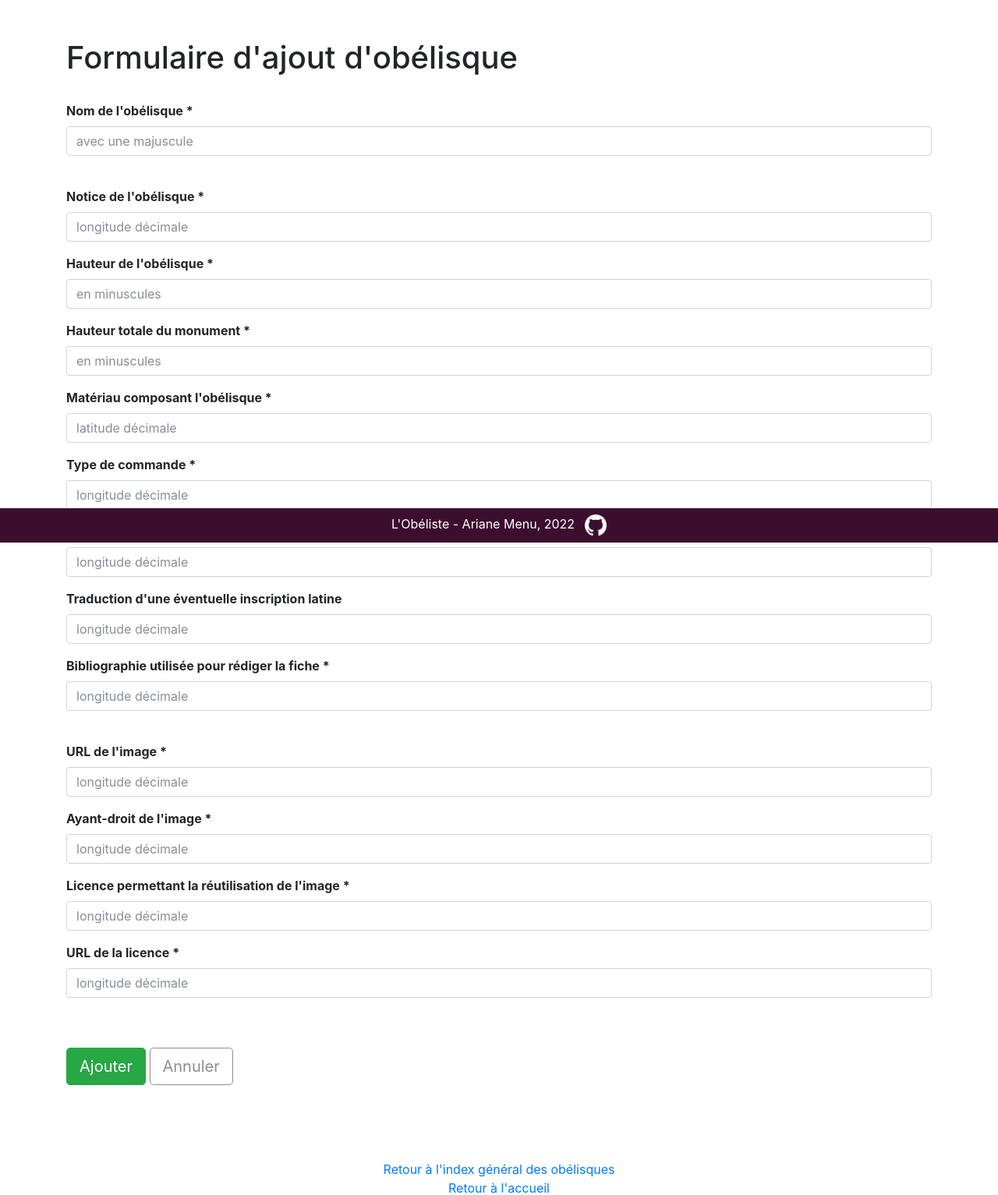
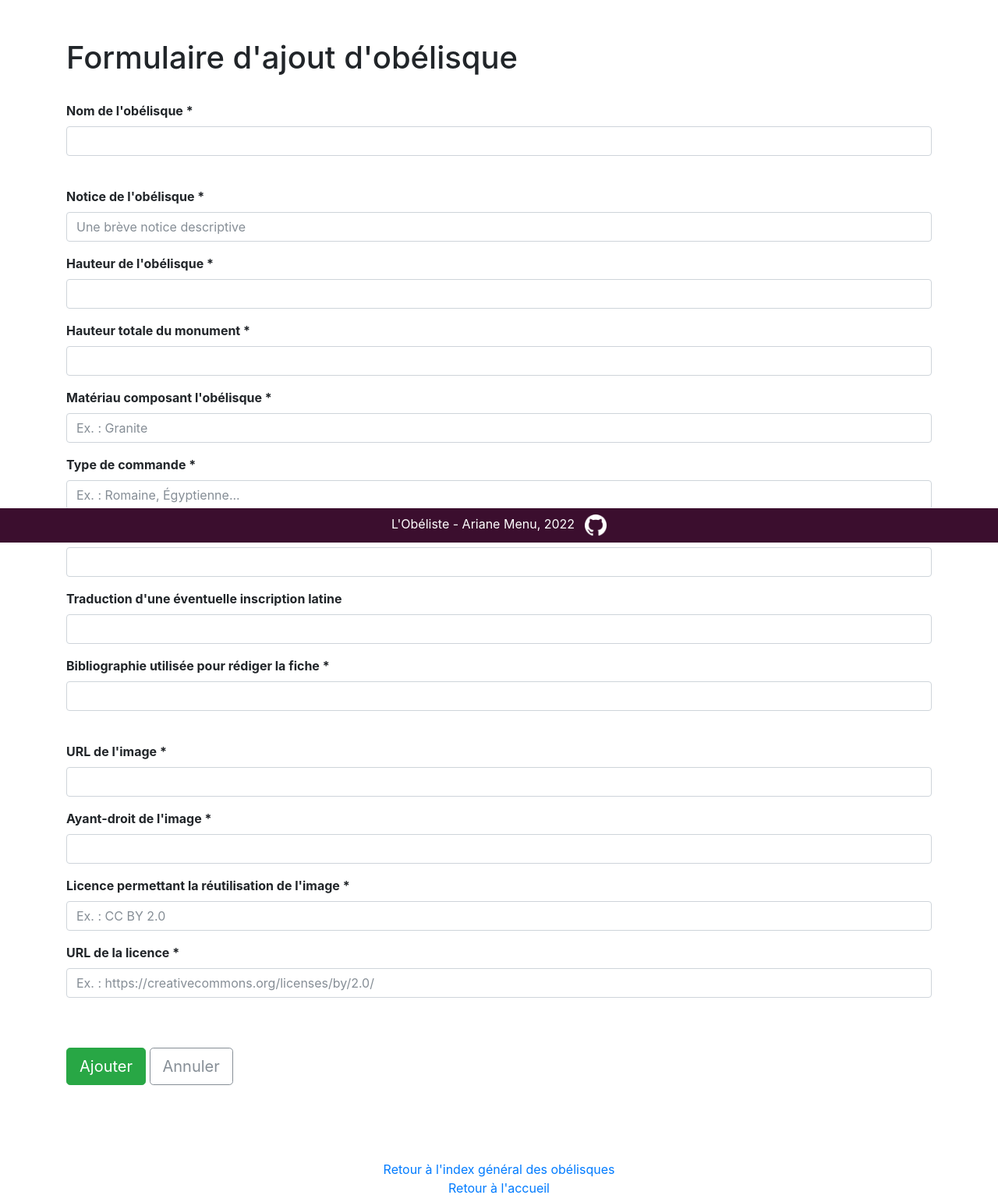
Before and after one commit to A-Menu/Obeliste, a Flask app: page /obelisque/add in a window 1280 px wide; the page is wider, and only the part inside the window is pictured. Shown: the part 104-1637 px from the top of that part at 78% size. Run offline with Flask 2, Linux system fonts and the light colour scheme; a user stored in the database is signed in; some libraries are stand-ins or nearby versions.

Commit message:
MaJ des formulaires

```diff
--- a/app/routes/generic.py
+++ b/app/routes/generic.py
@@ -508,9 +508,8 @@ def localisation_delete(localisation_id):
         return render_template("pages/lieu_form_delete.html", supprimable=supprimable)
 
 
+#La page pour la gestion des élévations
 #Source : https://www.youtube.com/watch?v=XTpLbBJTOM4
-# This is the index route where we are going to
-# query on all our employee data
 @app.route('/elevations')
 @login_required
 def elevations():
--- a/app/templates/pages/obelisque_form_add.html
+++ b/app/templates/pages/obelisque_form_add.html
@@ -9,57 +9,57 @@
     <form class="form" method="POST" action="{{url_for('obelisque_add')}}">
         <div class="mb-3">
             <label for="obelisque_add_nom" class="form-label"><b>Nom de l'obélisque *</b></label>
-            <input type="text" class="form-control" id="obelisque_add_nom" name="obelisque_add_nom" placeholder="avec une majuscule">
+            <input type="text" class="form-control" id="obelisque_add_nom" name="obelisque_add_nom">
         </div>
         <br>
         <div class="mb-3">
             <label for="obelisque_add_notice" class="form-label"><b>Notice de l'obélisque *</b></label>
-            <input type="text" class="form-control" id="obelisque_add_notice" name="obelisque_add_notice" placeholder="longitude décimale">
+            <input type="text" class="form-control" id="obelisque_add_notice" name="obelisque_add_notice" placeholder="Une brève notice descriptive">
         </div>
         <div class="mb-3">
             <label for="obelisque_add_hauteur" class="form-label"><b>Hauteur de l'obélisque *</b></label>
-            <input type="text" class="form-control" id="obelisque_add_hauteur" name="obelisque_add_hauteur" placeholder="en minuscules">
+            <input type="text" class="form-control" id="obelisque_add_hauteur" name="obelisque_add_hauteur">
         </div>
         <div class="mb-3">
             <label for="obelisque_add_hauteur_avec_base" class="form-label"><b>Hauteur totale du monument *</b></label>
-            <input type="text" class="form-control" id="obelisque_add_hauteur_avec_base" name="obelisque_add_hauteur_avec_base" placeholder="en minuscules">
+            <input type="text" class="form-control" id="obelisque_add_hauteur_avec_base" name="obelisque_add_hauteur_avec_base">
         </div>
         <div class="mb-3">
             <label for="obelisque_add_materiau" class="form-label"><b>Matériau composant l'obélisque *</b></label>
-            <input type="text" class="form-control" id="obelisque_add_materiau" name="obelisque_add_materiau" placeholder="latitude décimale">
+            <input type="text" class="form-control" id="obelisque_add_materiau" name="obelisque_add_materiau" placeholder="Ex. : Granite">
         </div>
         <div class="mb-3">
             <label for="obelisque_add_type_commande" class="form-label"><b>Type de commande *</b></label>
-            <input type="text" class="form-control" id="obelisque_add_type_commande" name="obelisque_add_type_commande" placeholder="longitude décimale">
+            <input type="text" class="form-control" id="obelisque_add_type_commande" name="obelisque_add_type_commande" placeholder="Ex. : Romaine, Égyptienne...">
         </div>
         <div class="mb-3">
             <label for="obelisque_add_inscription_latine" class="form-label"><b>Transcription d'une éventuelle inscription latine</b></label>
-            <input type="text" class="form-control" id="obelisque_add_inscription_latine" name="obelisque_add_inscription_latine" placeholder="longitude décimale">
+            <input type="text" class="form-control" id="obelisque_add_inscription_latine" name="obelisque_add_inscription_latine">
         </div>
         <div class="mb-3">
             <label for="obelisque_add_inscription_latine_traduite" class="form-label"><b>Traduction d'une éventuelle inscription latine</b></label>
-            <input type="text" class="form-control" id="obelisque_add_inscription_latine_traduite" name="obelisque_add_inscription_latine_traduite" placeholder="longitude décimale">
+            <input type="text" class="form-control" id="obelisque_add_inscription_latine_traduite" name="obelisque_add_inscription_latine_traduite">
         </div>
         <div class="mb-3">
             <label for="obelisque_add_bibliographie" class="form-label"><b>Bibliographie utilisée pour rédiger la fiche *</b></label>
-            <input type="text" class="form-control" id="obelisque_add_bibliographie" name="obelisque_add_bibliographie" placeholder="longitude décimale">
+            <input type="text" class="form-control" id="obelisque_add_bibliographie" name="obelisque_add_bibliographie">
         </div>
         <br>
         <div class="mb-3">
             <label for="obelisque_add_image_url" class="form-label"><b>URL de l'image *</b></label>
-            <input type="url" class="form-control" id="obelisque_add_image_url" name="obelisque_add_image_url" placeholder="longitude décimale">
+            <input type="url" class="form-control" id="obelisque_add_image_url" name="obelisque_add_image_url">
         </div>
          <div class="mb-3">
             <label for="obelisque_add_image_auteur" class="form-label"><b>Ayant-droit de l'image *</b></label>
-            <input type="text" class="form-control" id="obelisque_add_image_auteur" name="obelisque_add_image_auteur" placeholder="longitude décimale">
+            <input type="text" class="form-control" id="obelisque_add_image_auteur" name="obelisque_add_image_auteur">
         </div>
         <div class="mb-3">
             <label for="obelisque_add_image_licence" class="form-label"><b>Licence permettant la réutilisation de l'image *</b></label>
-            <input type="text" class="form-control" id="obelisque_add_image_licence" name="obelisque_add_image_licence" placeholder="longitude décimale">
+            <input type="text" class="form-control" id="obelisque_add_image_licence" name="obelisque_add_image_licence" placeholder="Ex. : CC BY 2.0">
         </div>
          <div class="mb-3">
             <label for="obelisque_add_image_licence_url" class="form-label"><b>URL de la licence *</b></label>
-            <input type="url" class="form-control" id="obelisque_add_image_licence_url" name="obelisque_add_image_licence_url" placeholder="longitude décimale">
+            <input type="url" class="form-control" id="obelisque_add_image_licence_url" name="obelisque_add_image_licence_url" placeholder="Ex. : https://creativecommons.org/licenses/by/2.0/">
         </div>
         <br>
         <br>
```
Also changed, not shown: app/templates/pages/lieu_form_add.html (+5 -5 lines), app/templates/pages/obelisque_form_update.html (+4 -4 lines).
